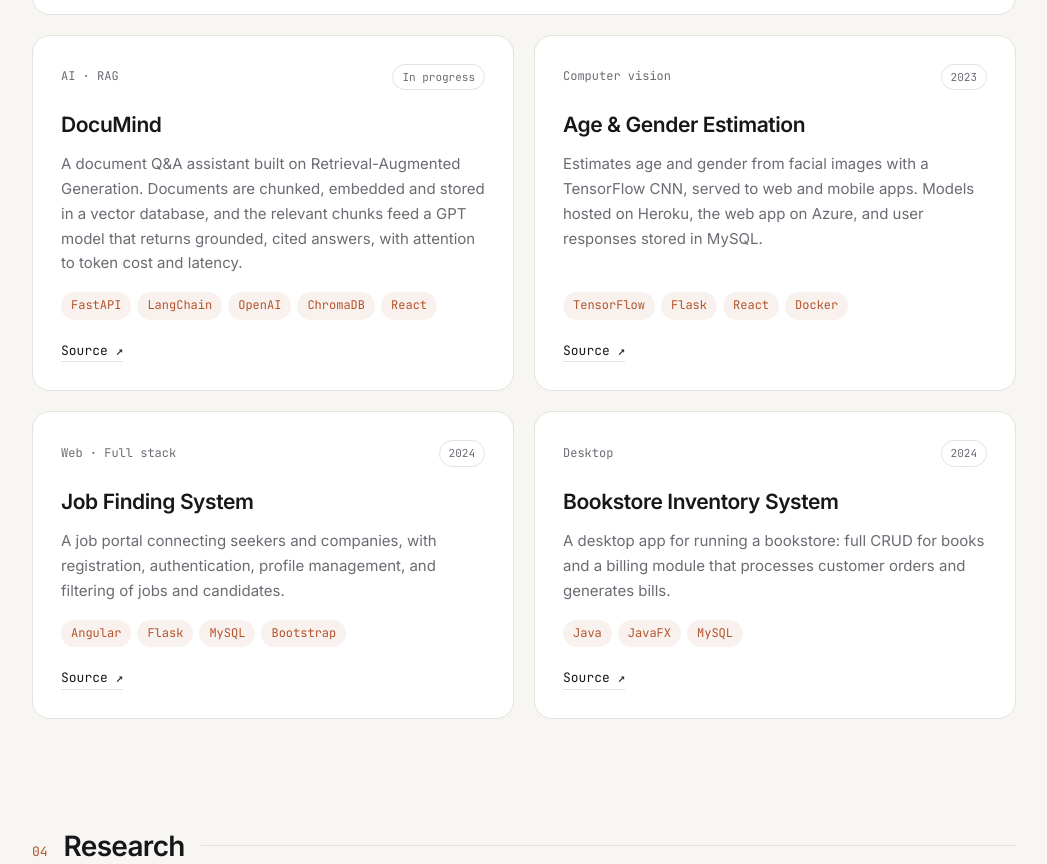
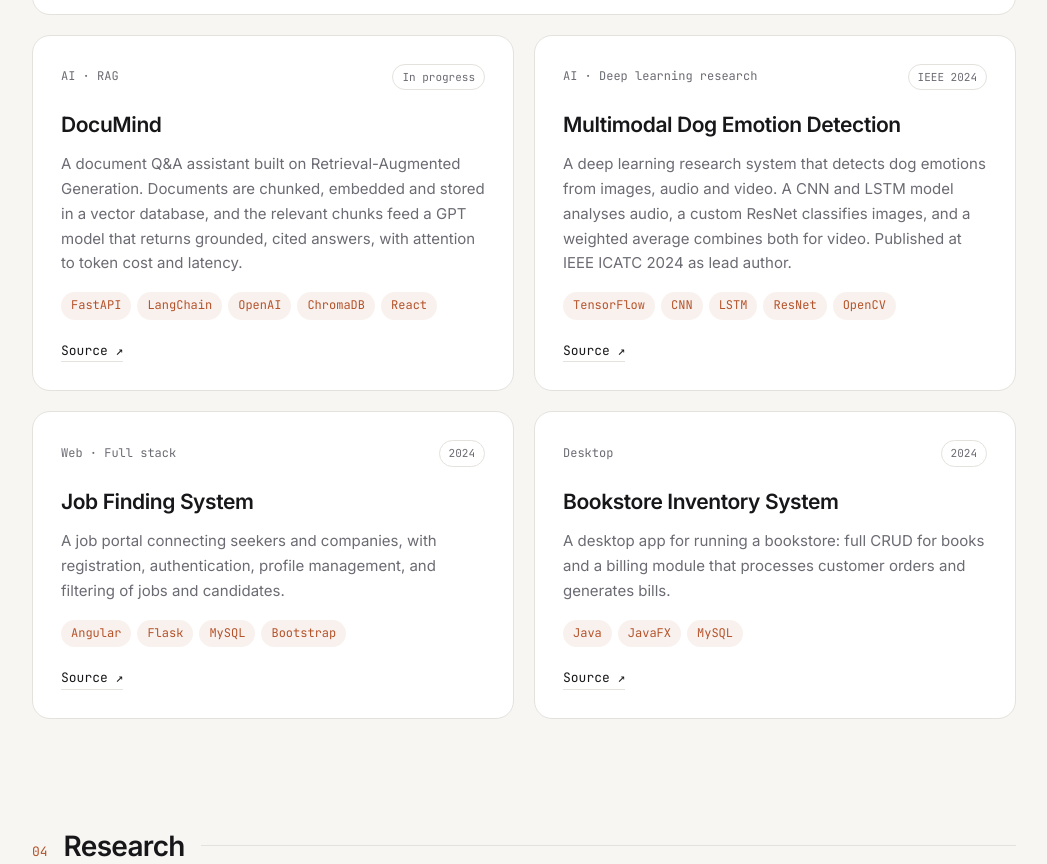
Before and after one commit to Nandun99/Nandun99.github.io, a plain HTML site: page index.html in a window 1280 px wide. Shown: the part 3612-4476 px from the top of the page, without its empty margins (116-1163 px from the left). Drawn offline with Linux system fonts and the light colour scheme.

Commit message:
Replace Age and Gender project with the dog emotion detection research project

```diff
--- a/index.html
+++ b/index.html
@@ -475,14 +475,15 @@
         </article>
 
         <article class="card reveal">
-          <div class="top"><span class="kind">Computer vision</span><span class="status">2023</span></div>
-          <h3>Age &amp; Gender Estimation</h3>
+          <div class="top"><span class="kind">AI · Deep learning research</span><span class="status">IEEE 2024</span></div>
+          <h3>Multimodal Dog Emotion Detection</h3>
           <p>
-            Estimates age and gender from facial images with a TensorFlow CNN, served to web and mobile apps.
-            Models hosted on Heroku, the web app on Azure, and user responses stored in MySQL.
+            A deep learning research system that detects dog emotions from images, audio and video. A CNN and LSTM
+            model analyses audio, a custom ResNet classifies images, and a weighted average combines both for video.
+            Published at IEEE ICATC 2024 as lead author.
           </p>
           <div class="tags">
-            <span class="tag">TensorFlow</span><span class="tag">Flask</span><span class="tag">React</span><span class="tag">Docker</span>
+            <span class="tag">TensorFlow</span><span class="tag">CNN</span><span class="tag">LSTM</span><span class="tag">ResNet</span><span class="tag">OpenCV</span>
           </div>
           <div class="links"><a href="https://github.com/Nandun99/Age-and-Gender-Detection" target="_blank" rel="noopener">Source ↗</a></div>
         </article>
```
Also changed, not shown: 1 other file.
